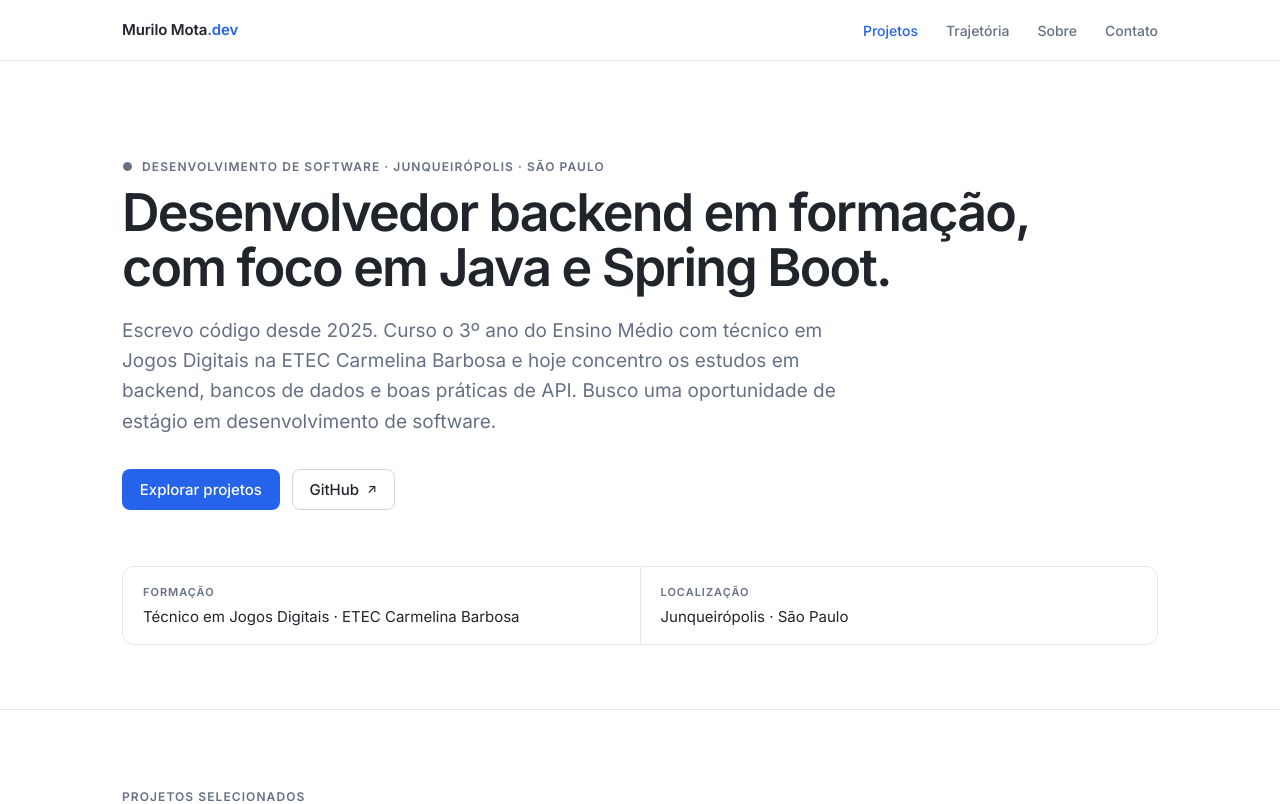
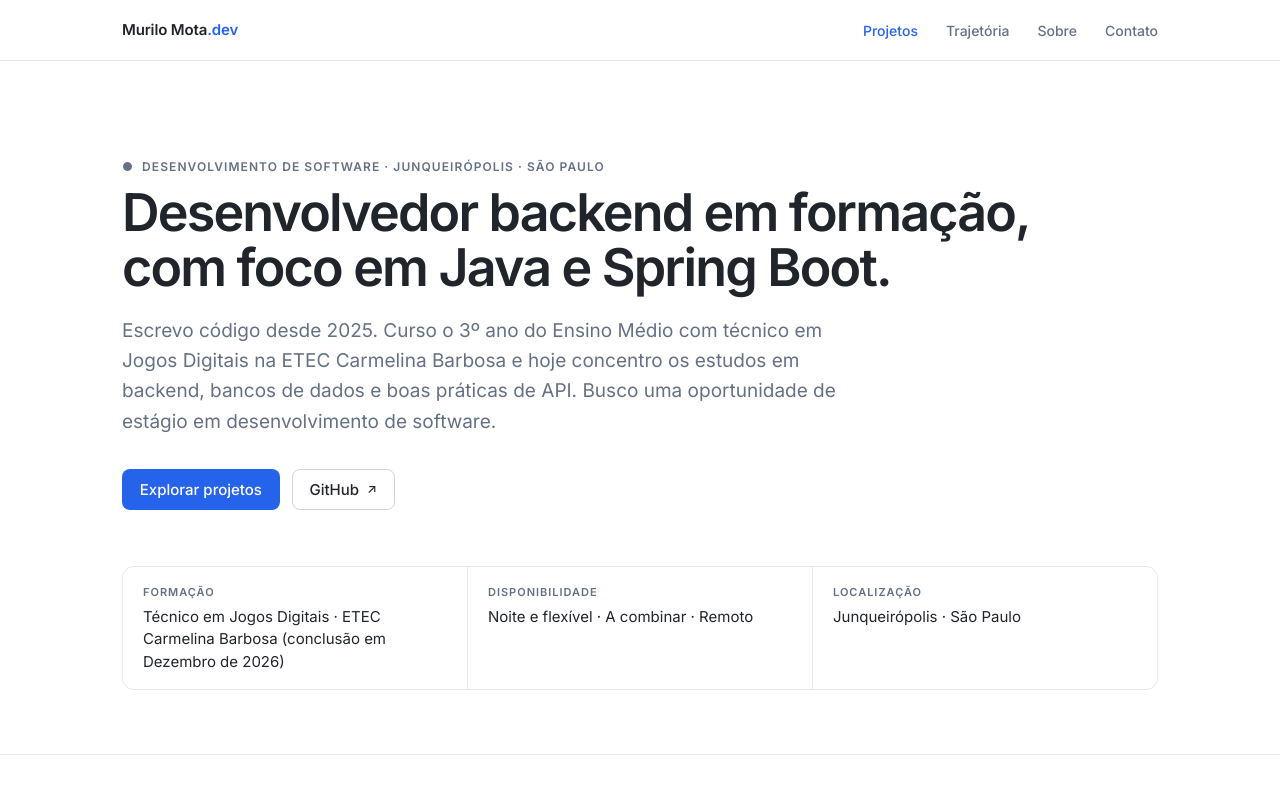
Before and after one commit to omurilomota/SiteProfissional, a React (Vite) app: page / in a window 1280 px wide. Shown: the top 804 px of the page. Built offline with nearby package versions, Linux system fonts and the light colour scheme.

Commit message:
content: completa o perfil com formação, disponibilidade e currículo

```diff
--- a/src/data/profile.ts
+++ b/src/data/profile.ts
@@ -69,8 +69,8 @@ export const profile = {
     github: 'https://github.com/omurilomota',
     linkedin: null as string | null,
     email: 'murilohenriquemota935@gmail.com',
-    // TODO: suba o PDF do currículo em /public e aponte o caminho aqui.
-    resume: null as string | null,
+    // Gerado por `npm run curriculo` a partir dos próprios dados deste arquivo.
+    resume: '/curriculo.pdf' as string | null,
   },
 
   /** Real, do próprio perfil do GitHub. Falta só a previsão de conclusão. */
@@ -79,14 +79,18 @@ export const profile = {
     institution: 'ETEC Carmelina Barbosa',
     level: 'Ensino Médio integrado ao técnico',
     status: '3º ano — em andamento',
-    completion: null,
+    completion: 'Dezembro de 2026',
   } as Education,
 
-  /** TODO: só você sabe responder. É uma das três coisas que o recrutador procura. */
+  /**
+   * Confirmado pelo próprio autor. A carga horária fica em aberto de propósito:
+   * é o que se negocia na entrevista, e "a combinar" é mais honesto que um
+   * número inventado aqui.
+   */
   availability: {
-    shift: null,
-    hours: null,
-    mode: null,
+    shift: 'Noite e flexível',
+    hours: 'A combinar',
+    mode: 'Remoto',
   } as Availability,
 
   /**
```
Also changed, not shown: 1 other file (tests, documents, lock files or other folders).
